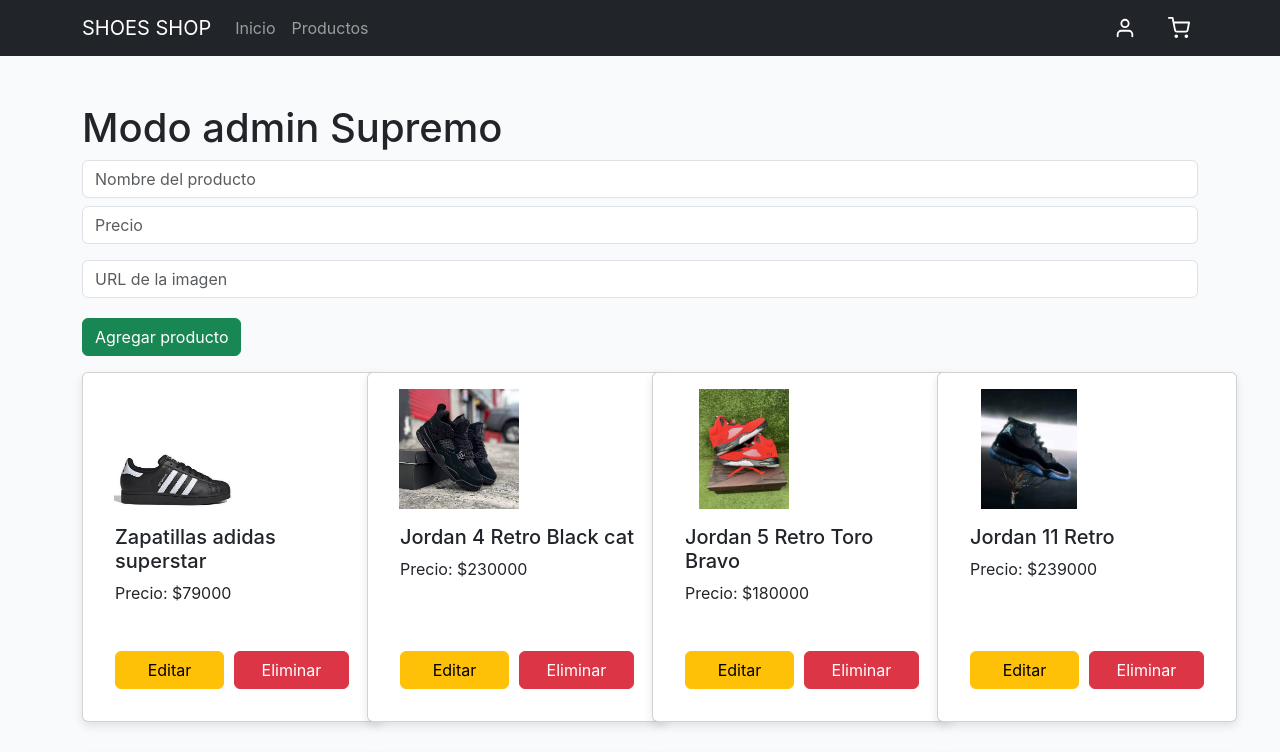
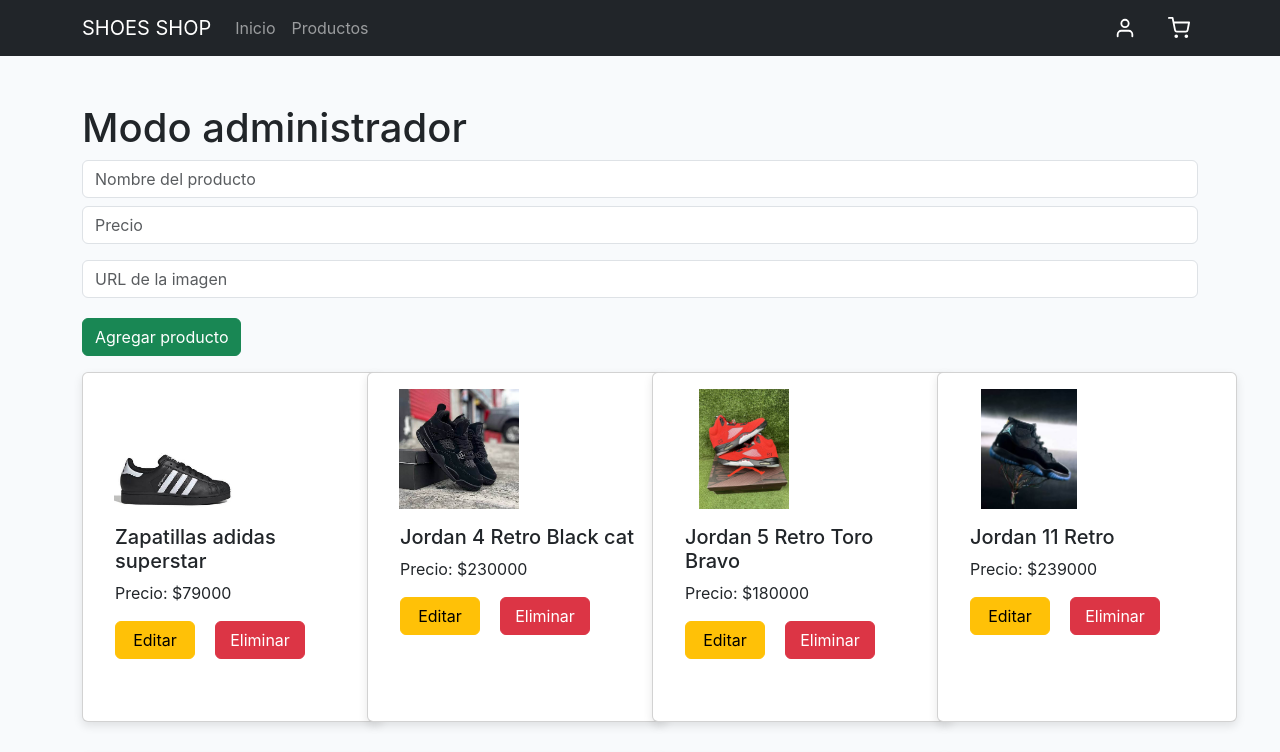
Before and after one commit to freddyrios23/shoes-shop-react, a React (Vite) app: page /Adminmode in a window 1280 px wide. Shown: the top 752 px of the page. Built offline with nearby package versions, Linux system fonts and the light colour scheme.

Commit message:
Modo admin guarda cambios de sesion

```diff
--- a/src/App.jsx
+++ b/src/App.jsx
@@ -17,21 +17,27 @@
 import Contact from "./pages/Contact";
 import About from "./pages/About";
 import AdminLogin from "./pages/AdminLogin";
+import { useState } from 'react';
+import productosIniciales from './data/products';
 
 function App() {
+
+  const [productos, setProductos] = useState(productosIniciales);
+
+
   return (
     <>
       <NavBar />
       <Routes>
         <Route path="/" element={<Home />} />
-        <Route path="/products" element={<Products />} />
+        <Route path="/products" element={<Products productos={productos}/>} />
         <Route path="/products/:id" element={<ProductDetail />} />
         <Route path="/cart" element={<Cart />} />
         <Route path="/checkout" element={<Checkout />} />
         <Route path="/pago-exitoso" element={<SuccessPay />} />
         <Route path="/login" element={<Login />} />
         <Route path="/register" element={<Register />} />
-        <Route path="/Adminmode" element={<Adminmode />} />
+        <Route path="/Adminmode" element={<Adminmode productos={productos}setProductos={setProductos}/>} />
         <Route path="/Contact" element={<Contact />} />
         <Route path="/About" element={<About />} />
         <Route path="/admin-login" element={<AdminLogin />} />
--- a/src/components/organims/ProductList.jsx
+++ b/src/components/organims/ProductList.jsx
@@ -1,13 +1,10 @@
-// Importamos el arreglo que contiene los productos de la tienda
-import productos from "../../data/products";
-
 // Importamos la tarjeta que muestra la información de cada zapatilla
 import ProductCard from "../molecules/ProductCard";
 
 // El componente recibe dos propiedades:
 // busqueda: texto que queremos buscar (por defecto está vacío)
 // limite: cantidad máxima de productos que queremos mostrar (por defecto 8)
-function ProductList({ busqueda = "", limite = 8 }) {
+function ProductList({ productos = [], busqueda = "", limite = 8 }) {
 
     // Filtramos los productos según su nombre y Convertimos a minúsculas para que la búsqueda no dependa de mayúsculas
     const productosFiltrados = productos.filter((producto) =>
--- a/src/pages/AdminLogin.jsx
+++ b/src/pages/AdminLogin.jsx
@@ -2,6 +2,8 @@
 import { useNavigate } from 'react-router-dom';
 import { Input } from '../components/atoms/Input';
 import Button from '../components/atoms/Button';
+import Text from '../components/atoms/Text';
+
 
 function AdminLogin() {
     const [usuario, setUsuario] = useState('');
@@ -25,17 +27,17 @@
             width: '300px',
             margin: '170px auto'
         }}>
-            <h2>Modo administrador</h2>
+            <Text variant="h2">Modo administrador</Text>
 
             <form onSubmit={ingresar}>
-                <p>Usuario</p>
+                <Text>Usuario</Text>
                 <Input
                     value={usuario}
                     onChange={(e) => setUsuario(e.target.value)}
                     placeholder="Ingrese usuario"
                 />
 
-                <p>Contraseña</p>
+                <Text>Contraseña</Text>
                 <Input
                     type="password"
                     value={clave}
--- a/src/pages/AdminMode.jsx
+++ b/src/pages/AdminMode.jsx
@@ -2,10 +2,11 @@
 import { Container, Card, Row, Col } from 'react-bootstrap';
 import productosIniciales from '../data/products';
 import Button from '../components/atoms/Button';
+import Text from '../components/atoms/Text';
 
-function AdminMode() {
+function AdminMode({ productos, setProductos }) {
 
-    const [productos, setProductos] = useState(productosIniciales);
+
 
     //agregar
     const [nombre, setNombre] = useState('');
@@ -64,7 +65,7 @@
 
     return (
         <Container className="my-5">
-            <h1>Modo admin Supremo</h1>
+            <Text variant="h1">Modo administrador</Text>
 
             <input
                 className="form-control mb-2"
@@ -110,8 +111,8 @@
                             />
 
                             <Card.Body>
-                                <Card.Title>{producto.nombre}</Card.Title>
-                                <Card.Text>Precio: ${producto.precio}</Card.Text>
+                                <Text variant="h5">{producto.nombre}</Text>
+                                <Text variant="p">Precio: ${producto.precio}</Text>
 
                                 {idEditar === producto.id && (
                                     <div>
@@ -131,17 +132,22 @@
                                             placeholder="Nuevo precio"
                                         />
 
-                                        <Button variant="success" onClick={guardarEdicion}>
+                                        <Button
+                                            variant="success"
+                                            style={{ marginTop: '-5px', marginLeft: '23px' }}
+                                            onClick={guardarEdicion}
+                                        >
                                             Guardar
                                         </Button>
+
                                     </div>
                                 )}
 
-                                <div style={{ marginTop: 'auto', display: 'flex', gap: '10px' }}>
+                                <div className="botones-admin" style={{ display: 'flex', gap: '20px' }}>
                                     <Button
                                         variant="warning"
                                         size="md"
-                                        style={{ width: '160px' }}
+                                        style={{ width: '80px' }}
                                         onClick={() => editarProducto(producto)}
                                     >
                                         Editar
@@ -150,7 +156,7 @@
                                     <Button
                                         variant="danger"
                                         size="md"
-                                        style={{ width: '170px' }}
+                                        style={{ width: '90px' }}
                                         onClick={() => eliminarProducto(producto.id)}
                                     >
                                         Eliminar
--- a/src/pages/Products.jsx
+++ b/src/pages/Products.jsx
@@ -3,7 +3,7 @@
 import SearchBar from "../components/molecules/SearchBar";
 import ProductList from "../components/organims/ProductList";
 
-function Products() {
+function Products({ productos }) {
     // Guardamos el texto que se enviará al listado de productos
     const [busqueda, setBusqueda] = useState("");
 
@@ -15,7 +15,10 @@
             <SearchBar onSearch={setBusqueda} />
 
             {/* Filtramos los productos según la búsqueda */}
-            <ProductList busqueda={busqueda} />
+            <ProductList
+                productos={productos}
+                busqueda={busqueda}
+            />
         </div>
     );
 }
```
